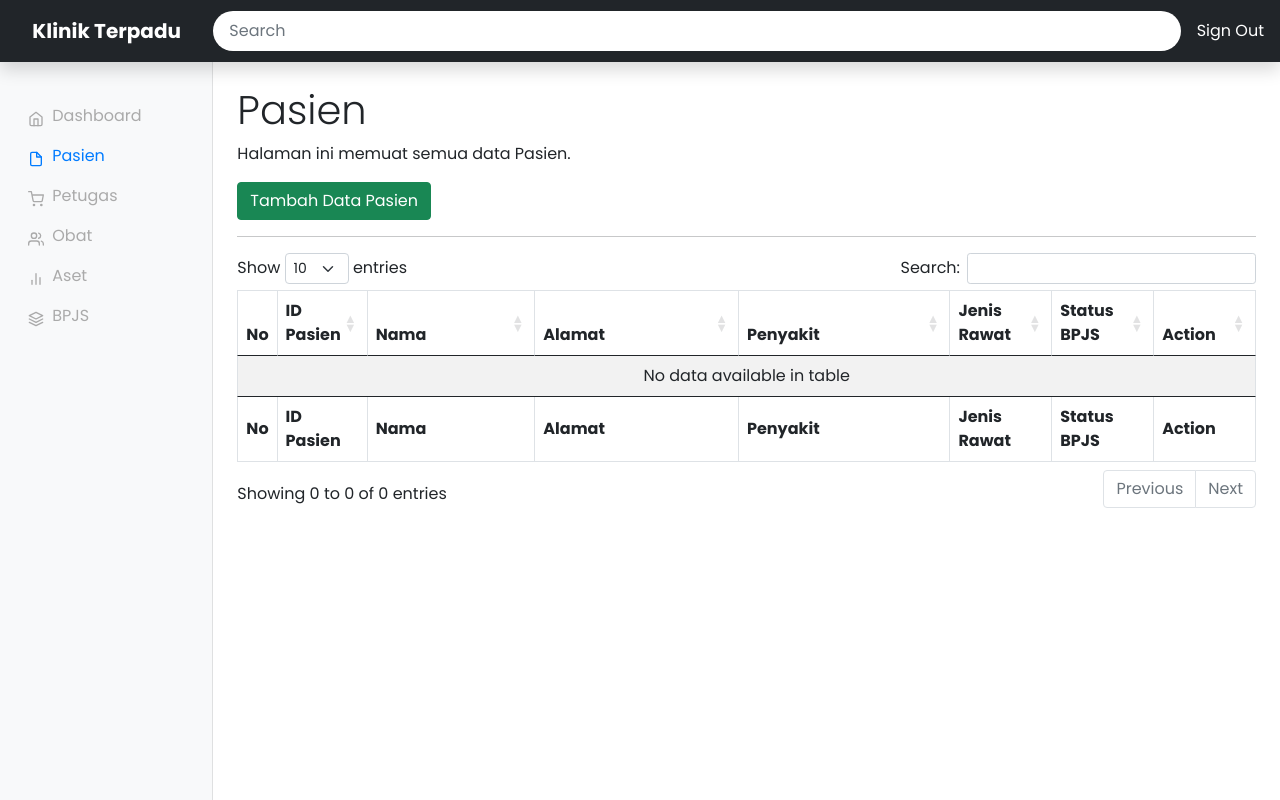
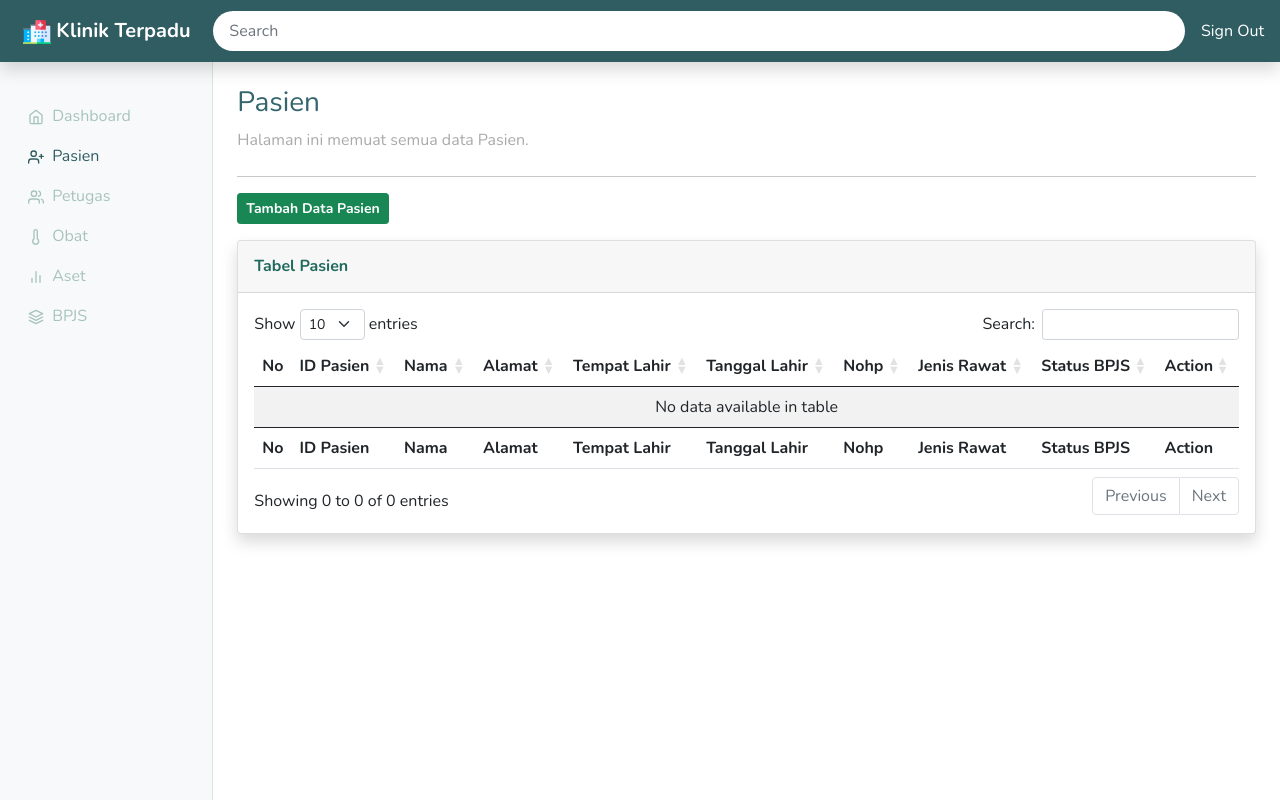
Before and after one commit to nandahadymulya/klinikterpadu, a CodeIgniter app: page /applications/pasien in a window 1280 px wide. Run offline with CodeIgniter, Linux system fonts and the light colour scheme; data that the repository does not hold is empty; some libraries are stand-ins or nearby versions.

Commit message:
Update Data

```diff
--- a/application/controllers/Pasien.php
+++ b/application/controllers/Pasien.php
@@ -19,7 +19,7 @@ class Pasien extends CI_Controller {
 
 	public function index()
 	{
-		$data['title'] = 'KlinikTerpadu &mdash; Halaman Pasien';
+		$data['title'] = 'Klinik Terpadu &mdash; Halaman Pasien';
 		$data['pageheader'] = 'Pasien';
 		$this->templates('pasien','index',$data);
 	}
@@ -31,8 +31,10 @@ class Pasien extends CI_Controller {
 		$no = $this->input->post('start');
 		foreach ($list as $rows) {
 
-			$tombol = '<a class="btn btn-sm btn-primary" href="javascript:void(0)" title="Edit" onclick="edit_data('."'".$rows->id_pasien."'".')"><i class="glyphicon glyphicon-pencil"></i> Edit</a>
-                      <a class="btn btn-sm btn-danger" href="javascript:void(0)" title="Hapus" onclick="delete_data('."'".$rows->id_pasien."'".')"><i class="glyphicon glyphicon-trash"></i> Delete</a>';
+			$tombol = '
+				<a class="btn btn-sm bg-primary text-white my-1" href="javascript:void(0)" title="Edit" onclick="edit_data('."'".$rows->id_pasien."'".')"><i class="glyphicon glyphicon-pencil"></i> Edit</a>
+				<a class="btn btn-sm bg-danger text-white my-1" href="javascript:void(0)" title="Hapus" onclick="delete_data('."'".$rows->id_pasien."'".')"><i class="glyphicon glyphicon-trash"></i> Delete</a>
+				';
 
             $no++;
             $row = array();
@@ -40,7 +42,9 @@ class Pasien extends CI_Controller {
             $row[] = $rows->id_pasien;
             $row[] = $rows->nama;
             $row[] = $rows->alamat;
-            $row[] = $rows->penyakit;
+            $row[] = $rows->tempat_lahir;
+            $row[] = $rows->tanggal_lahir;
+            $row[] = $rows->nohp;
             $row[] = $rows->jenis_rawat;
             $row[] = $rows->status_bpjs;
             $row[] = $tombol;
--- a/application/models/Model_pasien.php
+++ b/application/models/Model_pasien.php
@@ -1,8 +1,8 @@
 <?php
 class Model_pasien extends CI_Model
 {
-    var $column_order_data = array(null,'id_pasien','nama','alamat','penyakit','jenis_rawat','status_bpjs', null);
-    var $column_search_data = array('id_pasien','nama','alamat','penyakit','jenis_rawat','status_bpjs');
+    var $column_order_data = array(null,'id_pasien','nama','alamat','tempat_lahir','tanggal_lahir','nohp','jenis_rawat','status_bpjs', null);
+    var $column_search_data = array('id_pasien','nama','alamat','tempat_lahir','tanggal_lahir','nohp','jenis_rawat','status_bpjs');
     var $order_data = array('id_pasien' => 'desc');
 
     public function __construct()
@@ -30,10 +30,22 @@ class Model_pasien extends CI_Model
             $data['error_string'][] = 'Alamat Pasien Wajib diisi.';
             $data['status'] = FALSE;
         }
-        if($this->input->post('penyakit') == '')
+        if($this->input->post('tempat_lahir') == '')
         {
-            $data['inputerror'][] = 'penyakit';
-            $data['error_string'][] = 'Penyakit Pasien Wajib diisi.';
+            $data['inputerror'][] = 'tempat_lahir';
+            $data['error_string'][] = 'Tempat Lahir Pasien Wajib diisi.';
+            $data['status'] = FALSE;
+        }
+        if($this->input->post('tanggal_lahir') == '')
+        {
+            $data['inputerror'][] = 'tanggal_lahir';
+            $data['error_string'][] = 'Tanggal Lahir Pasien Wajib diisi.';
+            $data['status'] = FALSE;
+        }
+        if($this->input->post('nohp') == '')
+        {
+            $data['inputerror'][] = 'nohp';
+            $data['error_string'][] = 'Nohp Pasien Wajib diisi.';
             $data['status'] = FALSE;
         }
         if($this->input->post('jenis_rawat') == '')
@@ -70,7 +82,9 @@ class Model_pasien extends CI_Model
         $this->mydb1->SELECT('id_pasien,
                                 nama,
                                 alamat,
-                                penyakit,
+                                tempat_lahir,
+                                tanggal_lahir,
+                                nohp,
                                 jenis_rawat,
                                 status_bpjs');
         $this->mydb1->from('tb_pasien');
@@ -110,7 +124,9 @@ class Model_pasien extends CI_Model
         $this->mydb1->SELECT('id_pasien,
                                 nama,
                                 alamat,
-                                penyakit,
+                                tempat_lahir,
+                                tanggal_lahir,
+                                nohp,
                                 jenis_rawat,
                                 status_bpjs');
         $this->mydb1->from('tb_pasien');
@@ -142,7 +158,9 @@ class Model_pasien extends CI_Model
 
         $nama           = $this->input->post('nama');
         $alamat         = $this->input->post('alamat');
-        $penyakit       = $this->input->post('penyakit');
+        $tempat_lahir   = $this->input->post('tempat_lahir');
+        $tanggal_lahir  = $this->input->post('tanggal_lahir');
+        $nohp           = $this->input->post('nohp');
         $jenis_rawat    = $this->input->post('jenis_rawat');
         $status_bpjs    = $this->input->post('status_bpjs');
 
@@ -150,7 +168,9 @@ class Model_pasien extends CI_Model
         $this->mydb1->set('id_pasien',$idPasien);
         $this->mydb1->set('nama',$nama);
         $this->mydb1->set('alamat',$alamat);
-        $this->mydb1->set('penyakit',$penyakit);
+        $this->mydb1->set('tempat_lahir',$tempat_lahir);
+        $this->mydb1->set('tanggal_lahir',$tanggal_lahir);
+        $this->mydb1->set('nohp',$nohp);
         $this->mydb1->set('jenis_rawat',$jenis_rawat);
         $this->mydb1->set('status_bpjs',$status_bpjs);
         $this->mydb1->insert('tb_pasien');
@@ -174,7 +194,9 @@ class Model_pasien extends CI_Model
         $this->mydb1->SELECT('id_pasien,
                                 nama,
                                 alamat,
-                                penyakit,
+                                tempat_lahir,
+                                tanggal_lahir,
+                                nohp,
                                 jenis_rawat,
                                 status_bpjs');
         $this->mydb1->FROM('tb_pasien');
@@ -188,14 +210,18 @@ class Model_pasien extends CI_Model
         $id_pasien      = $this->input->post('id_pasien');
         $nama           = $this->input->post('nama');
         $alamat         = $this->input->post('alamat');
-        $penyakit       = $this->input->post('penyakit');
+        $tempat_lahir   = $this->input->post('tempat_lahir');
+        $tanggal_lahir  = $this->input->post('tanggal_lahir');
+        $nohp           = $this->input->post('nohp');
         $jenis_rawat    = $this->input->post('jenis_rawat');
         $status_bpjs    = $this->input->post('status_bpjs');
 
         $this->mydb1->trans_start();
         $this->mydb1->set('nama',$nama);
         $this->mydb1->set('alamat',$alamat);
-        $this->mydb1->set('penyakit',$penyakit);
+        $this->mydb1->set('tempat_lahir',$tempat_lahir);
+        $this->mydb1->set('tanggal_lahir',$tanggal_lahir);
+        $this->mydb1->set('nohp',$nohp);
         $this->mydb1->set('jenis_rawat',$jenis_rawat);
         $this->mydb1->set('status_bpjs',$status_bpjs);
         $this->mydb1->WHERE('id_pasien',$id_pasien);
@@ -237,5 +263,4 @@ class Model_pasien extends CI_Model
         }
     }
 
-
 }
--- a/application/views/header.php
+++ b/application/views/header.php
@@ -6,15 +6,15 @@
     <meta name="description" content="">
     <meta name="author" content="Mark Otto, Jacob Thornton, and Bootstrap contributors">
     <meta name="generator" content="Hugo 0.83.1">
-    <title><?php echo $title; ?></title>
+    <title><?= $title; ?></title>
 
-    <link rel="shortcut icon" href="<?php echo base_url("assets/favicon.ico") ?>" type="image/x-icon">
-    <link rel="icon" href="<?php echo base_url("assets/favicon.ico") ?>" type="image/x-icon">
+    <link rel="shortcut icon" href="<?=base_url("assets/favicon.ico") ?>" type="image/x-icon">
+    <link rel="icon" href="<?= base_url("assets/favicon.ico") ?>" type="image/x-icon">
 
     <!-- Google Font -->
     <link rel="preconnect" href="https://fonts.googleapis.com">
     <link rel="preconnect" href="https://fonts.gstatic.com" crossorigin>
-    <link href="https://fonts.googleapis.com/css2?family=Poppins:wght@300;400;700;900&display=swap" rel="stylesheet">
+    <link href="https://fonts.googleapis.com/css2?family=Nunito:wght@300;400;700;900&display=swap" rel="stylesheet">
 
     <!-- <link rel="canonical" href="https://getbootstrap.com/docs/5.0/examples/dashboard/"> -->
     <!-- Bootstrap core CSS -->
@@ -37,7 +37,7 @@
     </style>
 
     <!-- Custom styles for this template -->
-    <link href="<?php echo base_url("assets/dashboard/dashboard.css"); ?>" rel="stylesheet">
+    <link href="<?= base_url("assets/dashboard/dashboard.css"); ?>" rel="stylesheet">
 
     <link rel="stylesheet" type="text/css" href="https://cdnjs.cloudflare.com/ajax/libs/twitter-bootstrap/5.0.1/css/bootstrap.min.css">
     <link rel="stylesheet" type="text/css" href="https://cdn.datatables.net/1.10.25/css/dataTables.bootstrap5.min.css">
@@ -48,8 +48,9 @@
   </head>
   <body>
 
-    <header class="navbar navbar-dark sticky-top bg-dark flex-md-nowrap py-2 shadow shadow-xl">
-      <a class="navbar-brand col-sm-6 col-md-3 col-lg-2 me-0 fw-bold text-center p-2" href="<?= site_url("dashboard"); ?>">Klinik Terpadu</a>
+    <header class="navbar navbar-dark sticky-top topbar flex-md-nowrap py-2 shadow shadow-xl">
+      <a class="navbar-brand col-sm-6 col-md-3 col-lg-2 me-0 fw-bold text-center p-2" href="<?= site_url("dashboard"); ?>">
+      <span><img src="<?= base_url("assets/favicon.ico") ?>" width="28"></span> Klinik Terpadu</a>
       <button class="navbar-toggler position-absolute d-md-none collapsed p-1 mt-1" type="button" data-bs-toggle="collapse" data-bs-target="#sidebarMenu" aria-controls="sidebarMenu" aria-expanded="false" aria-label="Toggle navigation">
         <span class="navbar-toggler-icon text px-1"></span>
       </button>
--- a/application/views/menu.php
+++ b/application/views/menu.php
@@ -4,37 +4,37 @@
       <div class="position-sticky pt-3">
         <ul class="nav flex-column">
           <li class="nav-item">
-            <a class="nav-link <?php if($this->uri->segment(1)=="" || $this->uri->segment(1)=="dashboard"){echo "active";}?>" aria-current="page" href="<?php echo site_url("dashboard"); ?>">
+            <a class="nav-link <?php if($this->uri->segment(1)=="" || $this->uri->segment(1)=="dashboard"){echo "active";}?>" aria-current="page" href="<?= site_url("dashboard"); ?>">
               <span data-feather="home"></span>
               Dashboard
             </a>
           </li>
           <li class="nav-item">
-            <a class="nav-link <?php if($this->uri->segment(1)=="pasien"){echo "active";}?>" href="<?php echo site_url("pasien"); ?>">
-              <span data-feather="file"></span>
+            <a class="nav-link <?php if($this->uri->segment(1)=="pasien"){echo "active";}?>" href="<?= site_url("pasien"); ?>">
+              <span data-feather="user-plus"></span>
               Pasien
             </a>
           </li>
           <li class="nav-item">
-            <a class="nav-link <?php if($this->uri->segment(1)=="petugas"){echo "active";}?>" href="<?php echo site_url("petugas"); ?>">
-              <span data-feather="shopping-cart"></span>
+            <a class="nav-link <?php if($this->uri->segment(1)=="petugas"){echo "active";}?>" href="<?= site_url("petugas"); ?>">
+              <span data-feather="users"></span>
               Petugas
             </a>
           </li>
           <li class="nav-item">
-            <a class="nav-link <?php if($this->uri->segment(1)=="obat"){echo "active";}?>" href="<?php echo site_url("obat"); ?>">
-              <span data-feather="users"></span>
+            <a class="nav-link <?php if($this->uri->segment(1)=="obat"){echo "active";}?>" href="<?= site_url("obat"); ?>">
+              <span data-feather="thermometer"></span>
               Obat
             </a>
           </li>
           <li class="nav-item">
-            <a class="nav-link <?php if($this->uri->segment(1)=="aset"){echo "active";}?>" href="<?php echo site_url("aset"); ?>">
+            <a class="nav-link <?php if($this->uri->segment(1)=="aset"){echo "active";}?>" href="<?= site_url("aset"); ?>">
               <span data-feather="bar-chart-2"></span>
               Aset
             </a>
           </li>
           <li class="nav-item">
-            <a class="nav-link <?php if($this->uri->segment(1)=="bpjs"){echo "active";}?>" href="<?php echo site_url("bpjs"); ?>">
+            <a class="nav-link <?php if($this->uri->segment(1)=="bpjs"){echo "active";}?>" href="<?= site_url("bpjs"); ?>">
               <span data-feather="layers"></span>
               BPJS
             </a>
--- a/application/views/pasien/index.php
+++ b/application/views/pasien/index.php
@@ -1,22 +1,30 @@
 <div class="main pt-4">
-	<h5 class="display-6"><?php echo $pageheader; ?></h5>
-	<p>Halaman ini memuat semua data <?= $pageheader; ?>.</p>
-
-	<div class="page-header">
-		<button type="button" name="add" id="add-form" data-toggle="modal" data-target="#modalForm" class="add btn btn-success">
-			<i class="fa fa-plus"></i>Tambah Data <?= $pageheader ?>
-		</button>
+	<div class="page-header mb-4">
+		<h3 class="header"><?php echo $pageheader; ?></h3>
+    	<p class="sub-header">Halaman ini memuat semua data <?= $pageheader; ?>.</p>
 	</div>
 	<hr/>
 
-	<table id="data_table" class="table table-striped table-bordered table-hover" cellspacing="0" width="100%">
+	<button type="button" name="add" id="add-form" data-toggle="modal" data-target="#modalForm" class="add btn btn-sm fw-bold btn-success mb-3">
+		<i class="fa fa-plus"></i>Tambah Data <?= $pageheader; ?>
+	</button>
+
+	<div class="card shadow mb-4">
+    	<div class="card-header py-3">
+			<h6 class="m-0 fw-bold table-name">Tabel <?= $pageheader; ?> </h6>
+		</div>
+
+		<div class="card-body">
+			<table id="data_table" class="table table-responsive table-striped table-hover" cellspacing="0" width="100%">
 				<thead>
 					<tr>
 						<th>No</th>
 						<th>ID Pasien</th>
 						<th>Nama</th>
 						<th>Alamat</th>
-				<th>Penyakit</th>
+						<th>Tempat Lahir</th>
+						<th>Tanggal Lahir</th>
+						<th>Nohp</th>
 						<th>Jenis Rawat</th>
 						<th>Status BPJS</th>
 						<th>Action</th>
@@ -26,16 +34,20 @@
 				<tfoot>
 					<tr>
 						<th width="2%">No</th>
-				<th width="8%">ID Pasien</th>
+						<th>ID Pasien</th>
 						<th>Nama</th>
-				<th width="20%">Alamat</th>
-				<th>Penyakit</th>
-				<th width="10%">Jenis Rawat</th>
-				<th width="10%">Status BPJS</th>
-				<th width="10%">Action</th>
+						<th>Alamat</th>
+						<th>Tempat Lahir</th>
+						<th>Tanggal Lahir</th>
+						<th>Nohp</th>
+						<th>Jenis Rawat</th>
+						<th>Status BPJS</th>
+						<th width="5%">Action</th>
 					</tr>
 				</tfoot>
 			</table>
+		</div>
+	</div>
 
 	<!-- Modal -->
 	<div class="modal fade" id="modalForm" tabindex="-1" aria-labelledby="exampleModalLabel" aria-hidden="true">
@@ -54,7 +66,6 @@
 			</div>
 		</div>
 	</div>
-
 </div>
 
 <script type="text/javascript">
--- a/assets/dashboard/dashboard.css
+++ b/assets/dashboard/dashboard.css
@@ -1,12 +1,12 @@
 body {
 	font-size: 0.875rem;
-	font-family: "Poppins", sans-serif !important;
+	font-family: "Nunito", sans-serif !important;
 }
 
 .feather {
 	width: 16px;
 	height: 16px;
-	vertical-align: text-bottom;
+	vertical-align: text-center;
 }
 
 /*
@@ -44,21 +44,22 @@ body {
 
 .sidebar .nav-link {
 	font-weight: 400;
-	color: #aaa;
+	color: #a7c4bc;
 }
 
 .sidebar .nav-link .feather {
 	margin-right: 4px;
-	color: #aaa;
+	color: #a7c4bc;
 }
 
 .sidebar .nav-link.active {
-	color: #007bff;
+	color: #2f5d62;
 }
 
 .sidebar .nav-link:hover .feather,
 .sidebar .nav-link.active .feather {
 	color: inherit;
+	font-weight: bold !important;
 }
 
 .sidebar-heading {
@@ -70,6 +71,10 @@ body {
  * Navbar
  */
 
+.navbar {
+	background-color: #2f5d62 !important;
+}
+
 .navbar-brand {
 	padding-top: 0.75rem;
 	padding-bottom: 0.75rem;
@@ -80,7 +85,7 @@ body {
 
 .navbar .navbar-toggler {
 	padding: 0rem 0.25rem;
-	color: #185adb !important;
+	color: #2f5d62 !important;
 	top: 0.25rem;
 	right: 1.25rem;
 }
@@ -105,3 +110,15 @@ body {
 	font-weight: 400;
 	color: #fff !important;
 }
+
+.main .page-header .header {
+	color: #34656d;
+}
+
+.main .page-header .sub-header {
+	color: #aaa;
+}
+
+.card .card-header .table-name {
+	color: #206a5d;
+}
```
Also changed, not shown: application/models/Model_supplier.php (deleted, +0 -214 lines), application/views/bpjs/index.php (+37 -26 lines), application/views/dashboard/index.php (+11 -3 lines), application/views/pasien/add.php (+18 -6 lines), application/views/pasien/edit.php (+58 -9 lines). Lines whose indentation alone changed are shown as unchanged.
